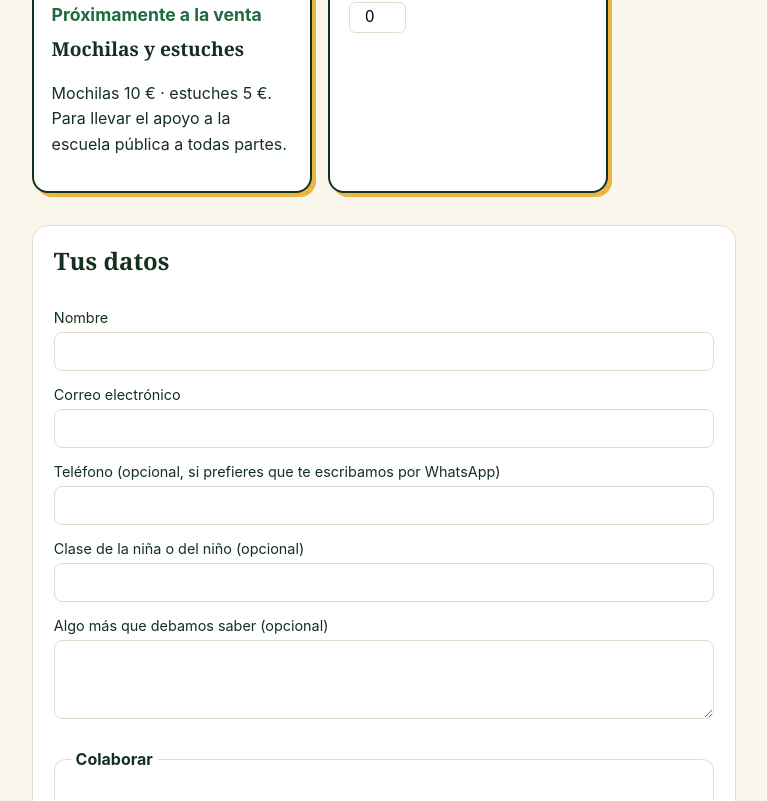
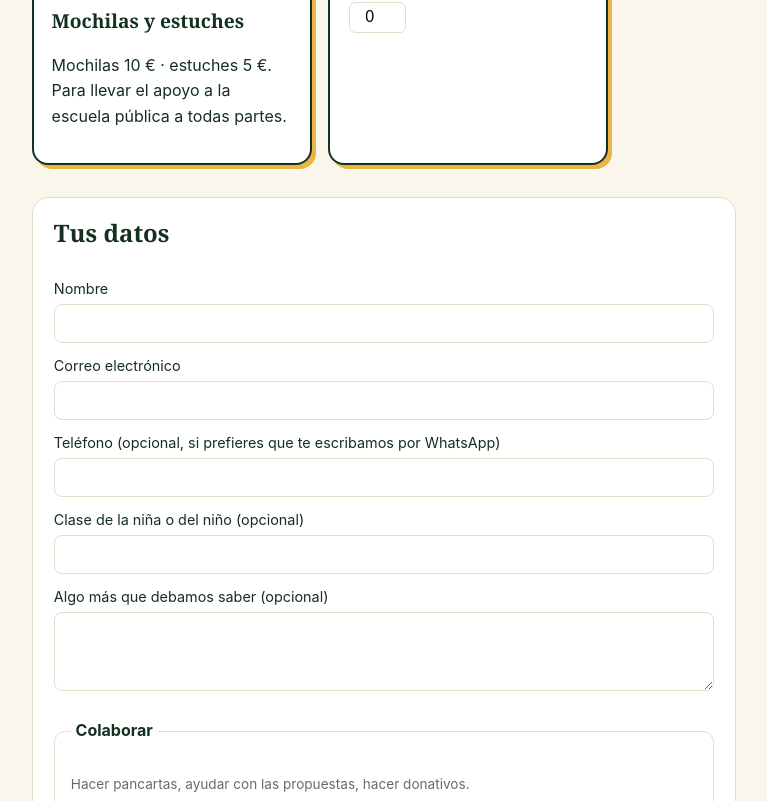
Before and after one commit to asambleatomasbreton/asamblea-web, a plain HTML site: page index.html in a window 1280 px wide. Shown: the part 4274-5075 px from the top of the page, without its empty margins (256-1023 px from the left). Drawn offline with Linux system fonts and the light colour scheme; no server answers.

Commit message:
Quitar aviso de próxima venta de mochilas

```diff
--- a/index.html
+++ b/index.html
@@ -152,7 +152,6 @@
       <article class="producto sticker">
         <img src="assets/productos/1-mochilas.jpg" alt="Mochilas con el logo de colores de la asamblea">
         <img src="assets/productos/2-mochilas-2.jpg" alt="Mochilas y estuches con el logo de colores de la asamblea">
-        <p class="precio">Próximamente a la venta</p>
         <h3>Mochilas y estuches</h3>
         <p>Mochilas 10 € · estuches 5 €. Para llevar el apoyo a la escuela pública a todas partes.</p>
       </article>
```
